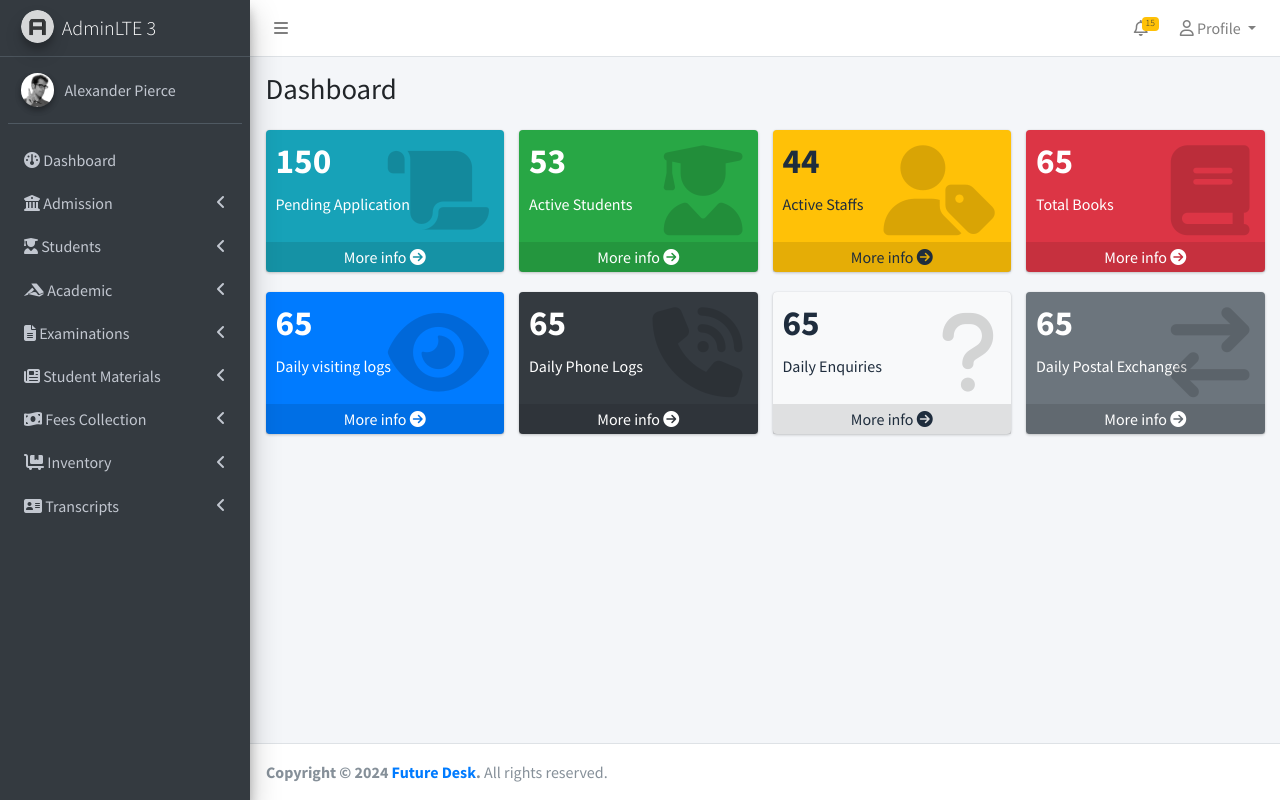
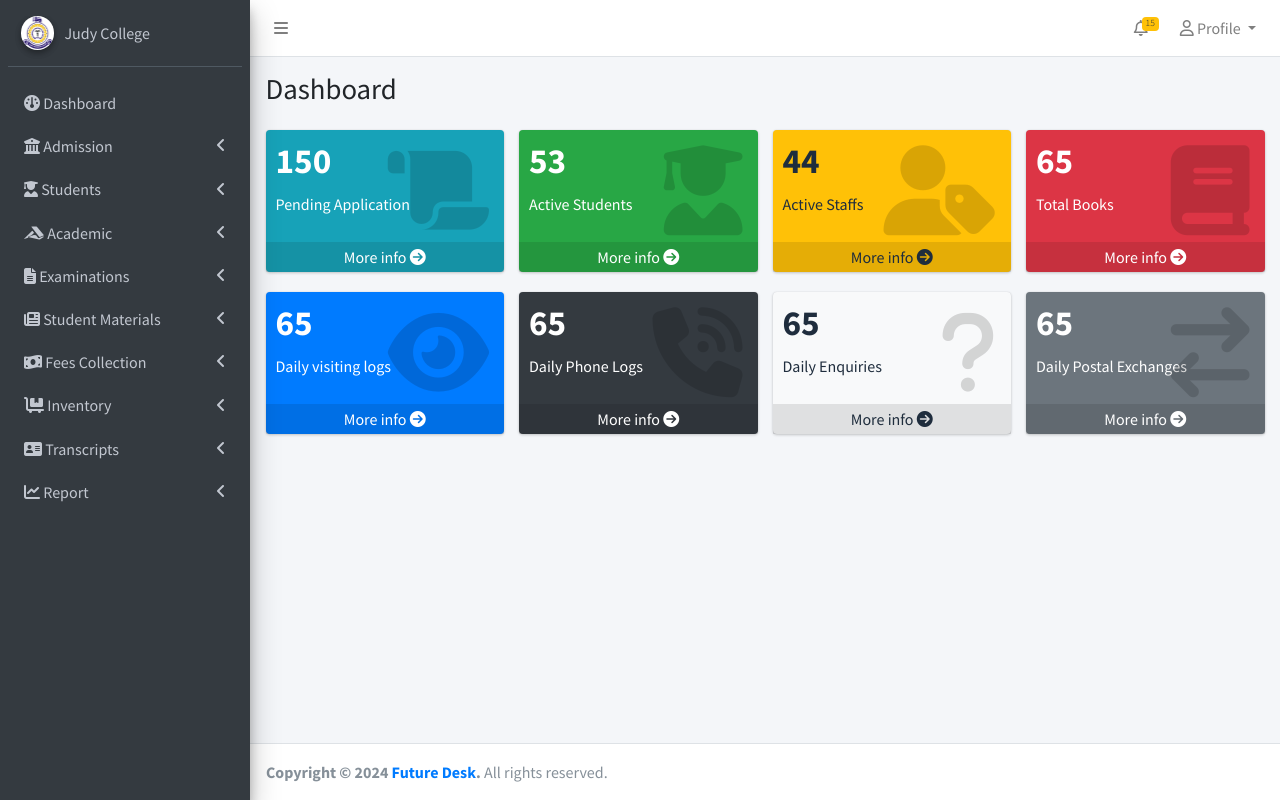
Before and after one commit to Ihthi17/jduy_college, a PHP site: page /index.php in a window 1280 px wide. Run offline with PHP 8.4, Linux system fonts and the light colour scheme; some libraries are stand-ins or nearby versions.

Commit message:
side bar menu change

```diff
--- a/includes/sidebar.php
+++ b/includes/sidebar.php
@@ -1,20 +1,20 @@
 <!-- Main Sidebar Container -->
 <aside class="main-sidebar sidebar-dark-primary elevation-4">
   <!-- Brand Logo -->
-  <a href="index3.html" class="brand-link">
-    <img src="assests/dist/img/AdminLTELogo.png" alt="AdminLTE Logo" class="brand-image img-circle elevation-3" style="opacity: .8">
+  <!-- <a href="index3.html" class="brand-link">
+    <img src="assests/dist/img/cover.png" alt="AdminLTE Logo" class="brand-image " style="opacity: .8">
     <span class="brand-text font-weight-light">AdminLTE 3</span>
-  </a>
+  </a> -->
 
    <!-- Sidebar -->
         <div class="sidebar">
             <!-- Sidebar user panel (optional) -->
             <div class="user-panel mt-3 pb-3 mb-3 d-flex">
                 <div class="image">
-                    <img src="assests/dist/img/user2-160x160.jpg" class="img-circle elevation-2" alt="User Image">
+                    <img src="assests/dist/img/judy.png" class="img-circle elevation-2" alt="User Image">
                 </div>
                 <div class="info">
-                    <a href="#" class="d-block">Alexander Pierce</a>
+                    <a href="#" class="d-block">Judy College</a>
                 </div>
             </div>
 
@@ -503,7 +503,7 @@
                         </ul>
                     </li>
 
-                   </li>
+
                    <!-- Fees Collection -->
         <li class="nav-item">
           <a href="#" class="nav-link">
@@ -681,8 +681,51 @@
                             </li>
                         </ul>
                       </li>
-                </ul>
 
+                <!--Report-->
+                <li class="nav-item">
+        <a href="#" class="nav-link">
+            <i class="fas fa-chart-line"></i>
+            <p>
+                Report
+                <i class="right fas fa-angle-left"></i>
+            </p>
+        </a>
+        <ul class="nav nav-treeview">
+            <li class="nav-item">
+                <a href="student_progrss.php" class="nav-link">
+                    <i class="far fa-circle nav-icon"></i>
+                    <p>Student Progess</p>
+                </a>
+            </li>
+            <li class="nav-item">
+                <a href="course_student.php" class="nav-link">
+                    <i class="far fa-circle nav-icon"></i>
+                    <p>Course Student</p>
+                </a>
+            </li>
+            <li class="nav-item">
+                <a href="#" class="nav-link">
+                    <i class="far fa-circle nav-icon"></i>
+                    <p>Collected Fees</p>
+                </a>
+            </li>
+            <li class="nav-item">
+                <a href="#" class="nav-link">
+                    <i class="far fa-circle nav-icon"></i>
+                    <p>Total Income</p>
+                </a>
+            </li>
+            <li class="nav-item">
+                <a href="#" class="nav-link">
+                    <i class="far fa-circle nav-icon"></i>
+                    <p>Total Expense</p>
+                </a>
+            </li>
+        </ul>
+    </li>
+</ul>
+</li>
             </nav>
             <!-- /.sidebar-menu -->
   </div>
```
